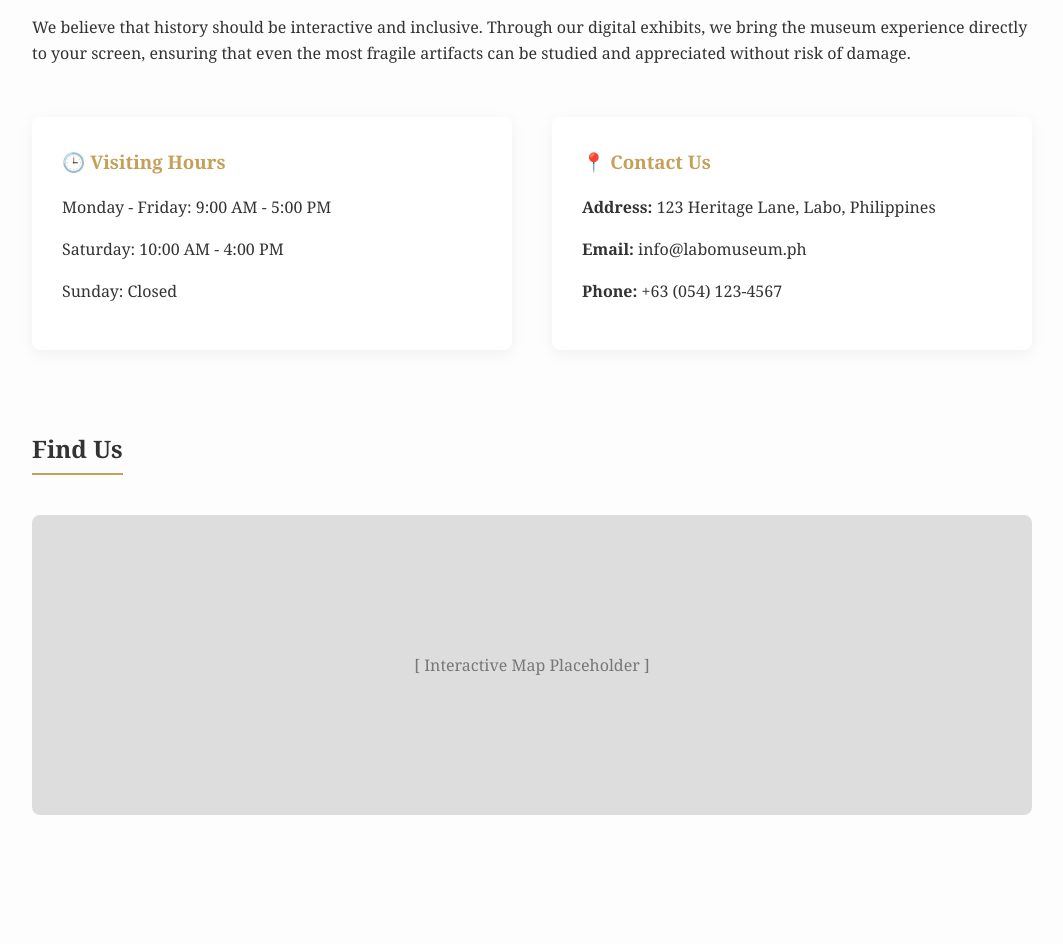
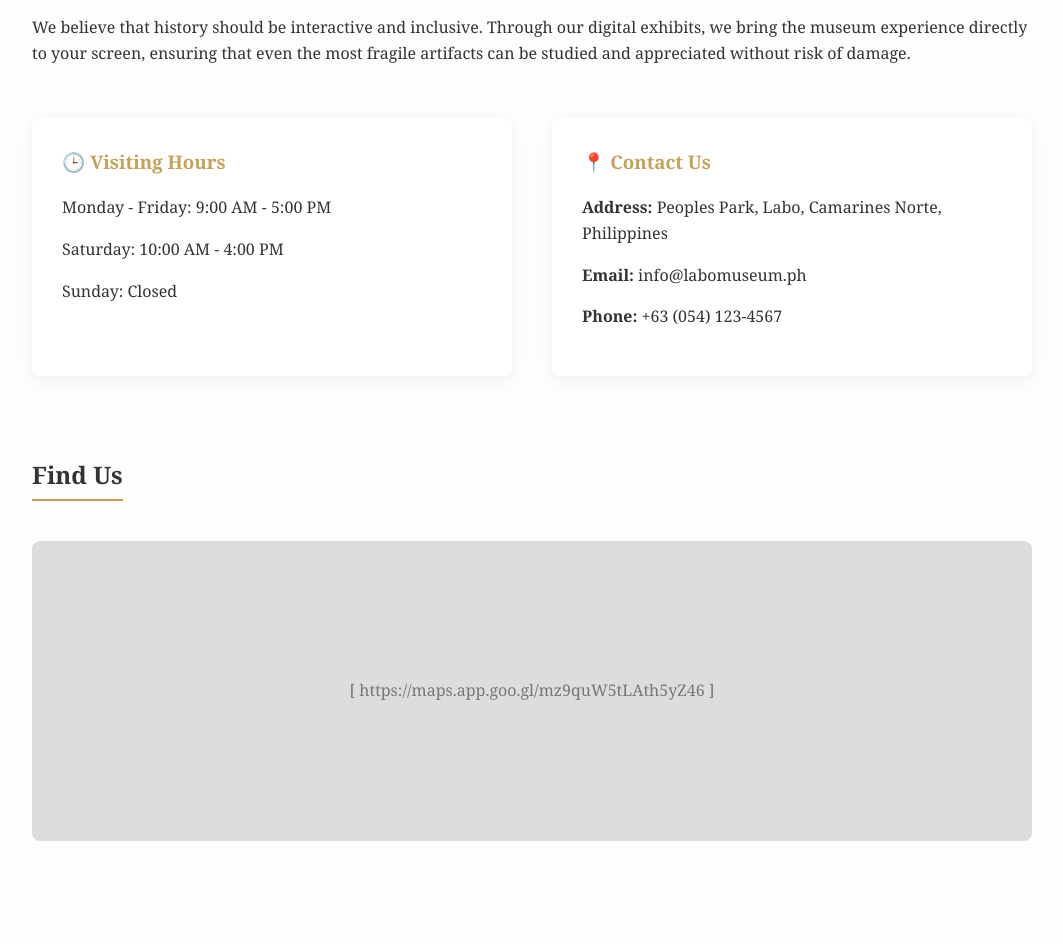
Before and after one commit to nonezens/LaboCatalog, a PHP site: page /about.php in a window 1280 px wide. Shown: the part 641-1585 px from the top of the page, without its empty margins (108-1171 px from the left). Run offline with PHP 8.4, Linux system fonts and the light colour scheme.

Commit message:
Update about.php

```diff
--- a/about.php
+++ b/about.php
@@ -77,7 +77,7 @@ include 'header.php';
 
             <div class="info-box">
                 <h3>📍 Contact Us</h3>
-                <p><strong>Address:</strong> 123 Heritage Lane, Labo, Philippines</p>
+                <p><strong>Address:</strong> Peoples Park, Labo, Camarines Norte, Philippines</p>
                 <p><strong>Email:</strong> info@labomuseum.ph</p>
                 <p><strong>Phone:</strong> +63 (054) 123-4567</p>
             </div>
@@ -86,7 +86,7 @@ include 'header.php';
         <div class="content-section" style="margin-top: 60px;">
             <h2>Find Us</h2>
             <div class="location-map">
-                <p style="color: #777;">[ Interactive Map Placeholder ]</p>
+                <p style="color: #777;">[ https://maps.app.goo.gl/mz9quW5tLAth5yZ46 ]</p>
             </div>
         </div>
     </div>
```
